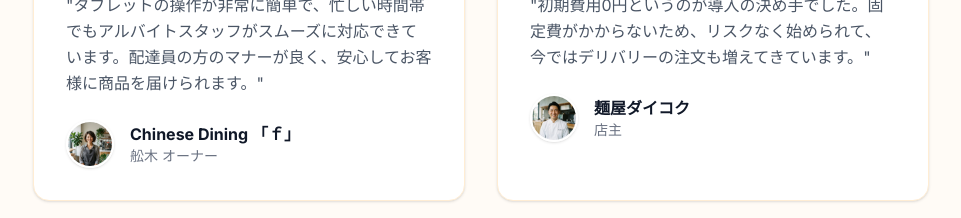
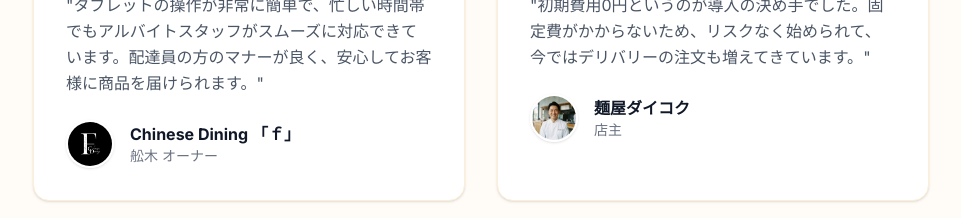
Before and after one commit to ivyleap/rocket-nowLP, a React (Vite) app: page / in a window 1280 px wide. Shown: the part 6060-6278 px from the top of the page, without its empty margins (159-1120 px from the left). Built offline with nearby package versions, Linux system fonts and the light colour scheme.

Commit message:
Change Chinese Dining f testimonial image to shop logo

```diff
--- a/src/components/Testimonials.tsx
+++ b/src/components/Testimonials.tsx
@@ -8,7 +8,7 @@ const testimonials = [
     role: "オーナー",
     shopName: "Chinese Dining 「ｆ」",
     content: "タブレットの操作が非常に簡単で、忙しい時間帯でもアルバイトスタッフがスムーズに対応できています。配達員の方のマナーが良く、安心してお客様に商品を届けられます。",
-    image: "/rocket-nowLP/images/testimonial_misaki.png"
+    image: "/rocket-nowLP/images/logo_f.jpg"
   },
   {
     name: "店主",
```
Also changed, not shown: public/images/logo_f.jpg (added).
